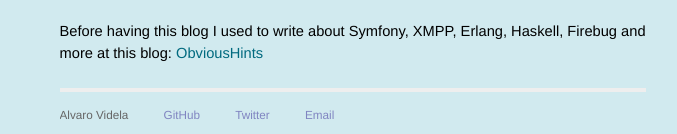
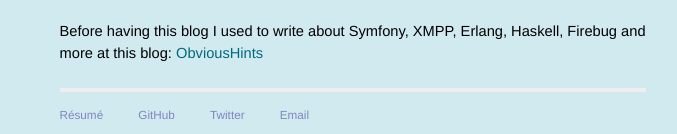
Before and after one commit to videlalvaro/videlalvaro.github.io, a Jekyll site: the page built from index.html, in a window 1280 px wide. Shown: the part 1710-1844 px from the top of the page, without its empty margins (287-964 px from the left). Built offline with Jekyll 4.4.1, drawn with Linux system fonts in a browser that asks for light colours.

Commit message:
adds link to resume

```diff
--- a/_layouts/default.html
+++ b/_layouts/default.html
@@ -38,7 +38,7 @@
 
   <div class="footer">
     <div class="contact">
-      <p>Alvaro Videla</p>
+      <p><a href="http://videlalvaro.github.io/resume">Résumé</a></p>
     </div>
     <div class="contact">
       <p><a href="http://github.com/videlalvaro">GitHub</a></p>
```
